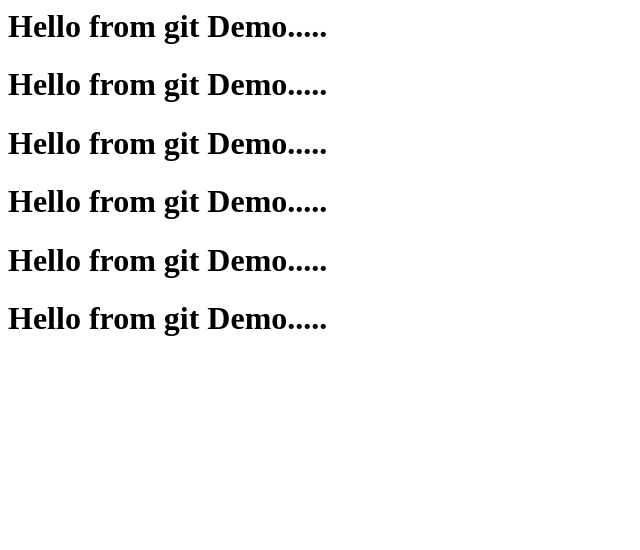
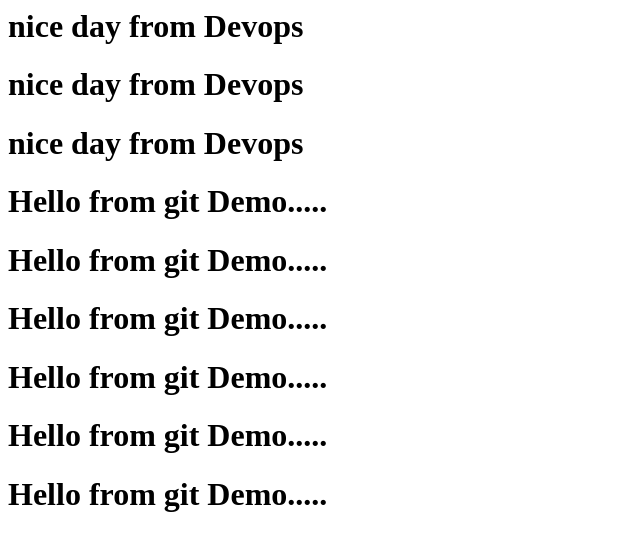
Before and after one commit to sivsankor/dev8am, a plain HTML site: page index.html in a window 1280 px wide. Shown: the whole page, without its empty margins (0-640 px from the left). Drawn offline with Linux system fonts and the light colour scheme.

Commit message:
html code

```diff
--- a/index.html
+++ b/index.html
@@ -1,3 +1,7 @@
+<h1> nice day from Devops </h1>
+<h1> nice day from Devops </h1>
+<h1> nice day from Devops </h1>
+
 <h1> Hello from git Demo..... </h1>
 <h1> Hello from git Demo..... </h1>
 <h1> Hello from git Demo..... </h1>
```
